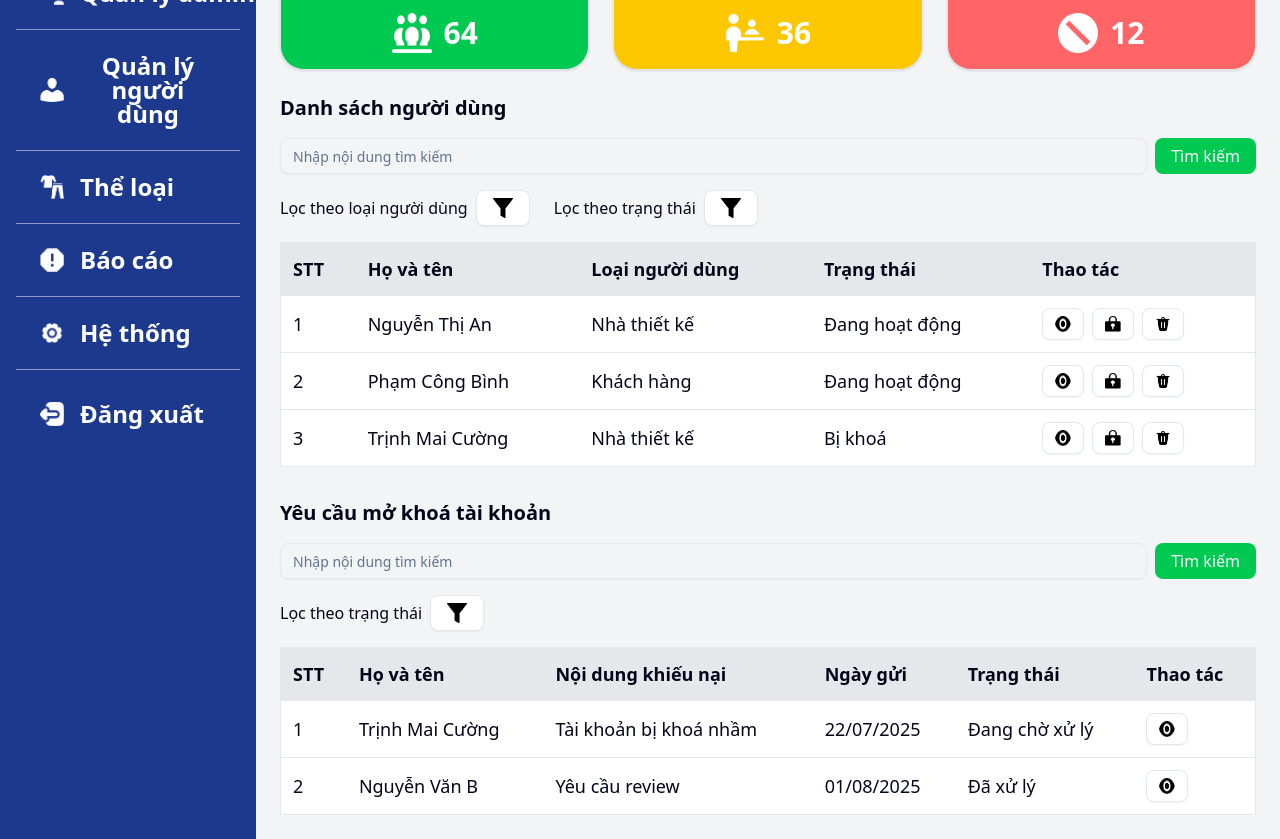
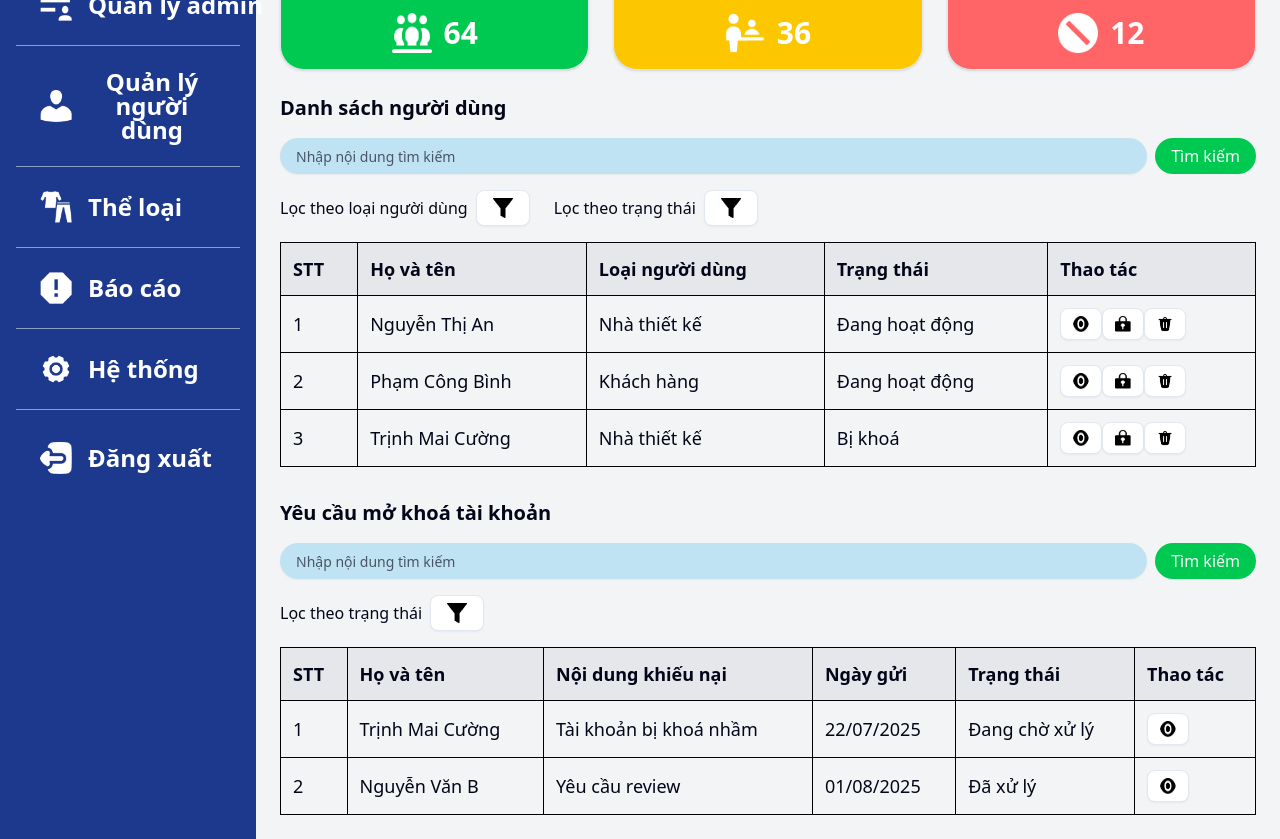
Before and after one commit to rhy221/fe-store, a Next.js app: page /admin/users in a window 1280 px wide. Shown: the part 220-1059 px from the top of the page. Built offline with nearby package versions, Linux system fonts and the light colour scheme.

Commit message:
updated icons and remove some logics on admin/users

```diff
--- a/app/admin/users/page.tsx
+++ b/app/admin/users/page.tsx
@@ -90,21 +90,19 @@ export default function AdminUsersPage() {
 
   // Filtering logic
   const filteredUsers = users.filter((u) => {
-    const matchesSearch = search.trim() === "" || u.name.toLowerCase().includes(search.trim().toLowerCase());
     const matchesStatus = userStatusFilter === "all" ? true : u.status === userStatusFilter;
     const matchesType = userTypeFilter === "all" ? true : u.type === userTypeFilter;
-    return matchesSearch && matchesStatus && matchesType;
+    return matchesStatus && matchesType;
   });
 
   const filteredUnlockRequests = unlockRequests.filter((r) => {
-    const matchesSearch = search.trim() === "" || r.name.toLowerCase().includes(search.trim().toLowerCase());
     const matchesStatus =
       unlockStatusFilter === "all"
         ? true
         : unlockStatusFilter === "pending"
         ? r.status === "pending"
         : r.status === "processed";
-    return matchesSearch && matchesStatus;
+    return matchesStatus;
   });
 
   // Display helpers
@@ -133,43 +131,43 @@ export default function AdminUsersPage() {
         <aside className="w-64 bg-blue-900 text-white p-4 space-y-4">
           <nav className="flex flex-col px-2">
             <button className="w-full flex items-center gap-4 px-4 py-4 rounded-lg hover:bg-[#002a70]">
-              <img src="/homeIcon.png" alt="Home" className="w-6 h-6 shrink-0" />
+              <img src="/homeIcon.png" alt="Home" className="w-8 h-8 shrink-0" />
               <span className="text-2xl font-semibold whitespace-nowrap leading-none">Trang chủ</span>
             </button>
             <hr className="-mx-2 my-2 h-px bg-white/50 border-0" />
 
             <button className="w-full flex items-center gap-4 px-4 py-4 rounded-lg hover:bg-[#002a70]">
-              <img src="/adminManagementIcon.png" alt="Admin Management" className="w-6 h-6 shrink-0" />
+              <img src="/adminManagementIcon.png" alt="Admin Management" className="w-8 h-8 shrink-0" />
               <span className="text-2xl font-semibold whitespace-nowrap leading-none">Quản lý admin</span>
             </button>
             <hr className="-mx-2 my-2 h-px bg-white/50 border-0" />
 
             <button className="w-full flex items-center gap-4 px-4 py-4 rounded-lg hover:bg-[#002a70]">
-              <img src="/userManagementIcon.png" alt="User Management" className="w-6 h-6 shrink-0" />
+              <img src="/userManagementIcon.png" alt="User Management" className="w-8 h-8 shrink-0" />
               <span className="text-2xl font-semibold leading-none">Quản lý người dùng</span>
             </button>
             <hr className="-mx-2 my-2 h-px bg-white/50 border-0" />
 
             <button className="w-full flex items-center gap-4 px-4 py-4 rounded-lg hover:bg-[#002a70]">
-              <img src="/styleIcon.png" alt="Style" className="w-6 h-6 shrink-0" />
+              <img src="/styleIcon.png" alt="Style" className="w-8 h-8 shrink-0" />
               <span className="text-2xl font-semibold whitespace-nowrap leading-none">Thể loại</span>
             </button>
             <hr className="-mx-2 my-2 h-px bg-white/50 border-0" />
 
             <button className="w-full flex items-center gap-4 px-4 py-4 rounded-lg hover:bg-[#002a70]">
-              <img src="/reportIcon.png" alt="Report" className="w-6 h-6 shrink-0" />
+              <img src="/reportIcon.png" alt="Report" className="w-8 h-8 shrink-0" />
               <span className="text-2xl font-semibold whitespace-nowrap leading-none">Báo cáo</span>
             </button>
             <hr className="-mx-2 my-2 h-px bg-white/50 border-0" />
 
             <button className="w-full flex items-center gap-4 px-4 py-4 rounded-lg hover:bg-[#002a70]">
-              <img src="/settingIcon.png" alt="Settings" className="w-6 h-6 shrink-0" />
+              <img src="/settingIcon.png" alt="Settings" className="w-8 h-8 shrink-0" />
               <span className="text-2xl font-semibold whitespace-nowrap leading-none">Hệ thống</span>
             </button>
             <hr className="-mx-2 my-2 h-px bg-white/50 border-0" />
 
             <button className="w-full flex items-center gap-4 px-4 py-4 rounded-lg hover:bg-[#002a70] mt-2">
-              <img src="/logoutIcon.png" alt="Logout" className="w-6 h-6 shrink-0" />
+              <img src="/logoutIcon.png" alt="Logout" className="w-8 h-8 shrink-0" />
               <span className="text-2xl font-semibold whitespace-nowrap leading-none">Đăng xuất</span>
             </button>
           </nav>
@@ -211,8 +209,9 @@ export default function AdminUsersPage() {
 
             {/* Search */}
             <div className="flex items-center gap-2">
-              <Input className="text-base" placeholder="Nhập nội dung tìm kiếm" value={search} onChange={(e) => setSearch(e.target.value)} />
-              <Button className="bg-green-500 text-base">Tìm kiếm</Button>
+              <Input className="bg-[#BFE3F3] rounded-full px-4 py-2 text-black placeholder:text-gray-600 focus:outline-none focus:ring-2 focus:ring-blue-400 border-none"
+              placeholder="Nhập nội dung tìm kiếm" value={search} onChange={(e) => setSearch(e.target.value)} />
+              <Button className="bg-green-500 text-base rounded-full">Tìm kiếm</Button>
             </div>
 
             {/* Filters on new line */}
@@ -325,8 +324,9 @@ export default function AdminUsersPage() {
 
             {/* Search */}
             <div className="flex items-center gap-2">
-              <Input className="text-base" placeholder="Nhập nội dung tìm kiếm" />
-              <Button className="bg-green-500 text-base">Tìm kiếm</Button>
+              <Input className="bg-[#BFE3F3] rounded-full px-4 py-2 text-black placeholder:text-gray-600 focus:outline-none focus:ring-2 focus:ring-blue-400 border-none"
+              placeholder="Nhập nội dung tìm kiếm" />
+              <Button className="bg-green-500 text-base rounded-full">Tìm kiếm</Button>
             </div>
 
             {/* Filters on new line */}
@@ -391,24 +391,24 @@ export default function AdminUsersPage() {
   // Helper components
   function UserTable({ users }: { users: User[] }) {
     return (
-      <table className="w-full bg-white border text-lg mt-4">
+    <table className="w-full border border-black text-lg mt-4 border-collapse">
   <thead>
     <tr className="bg-gray-200 text-left">
-            <th className="p-3 font-semibold">STT</th>
-            <th className="p-3 font-semibold">Họ và tên</th>
-            <th className="p-3 font-semibold">Loại người dùng</th>
-            <th className="p-3 font-semibold">Trạng thái</th>
-            <th className="p-3 font-semibold">Thao tác</th>
+      <th className="p-3 font-semibold border border-black">STT</th>
+      <th className="p-3 font-semibold border border-black">Họ và tên</th>
+      <th className="p-3 font-semibold border border-black">Loại người dùng</th>
+      <th className="p-3 font-semibold border border-black">Trạng thái</th>
+      <th className="p-3 font-semibold border border-black">Thao tác</th>
     </tr>
   </thead>
   <tbody>
     {users.map((u, i) => (
-            <tr key={u.id} className="border-t">
-              <td className="p-3">{i + 1}</td>
-              <td className="p-3">{u.name}</td>
-              <td className="p-3">{displayUserType(u.type)}</td>
-              <td className="p-3">{displayUserStatus(u.status)}</td>
-              <td className="p-3 flex gap-2">
+      <tr key={u.id} className="border border-black">
+        <td className="p-3 border border-black">{i + 1}</td>
+        <td className="p-3 border border-black">{u.name}</td>
+        <td className="p-3 border border-black">{displayUserType(u.type)}</td>
+        <td className="p-3 border border-black">{displayUserStatus(u.status)}</td>
+        <td className="p-3 border border-black items-center gap-2">
                 <Button size="sm" variant="outline">
                   <img src="/viewIcon.png" alt="View" className="w-4 h-4" />
                 </Button>
@@ -434,26 +434,26 @@ export default function AdminUsersPage() {
 
   function UnlockRequestTable({ requests }: { requests: UnlockRequest[] }) {
     return (
-      <table className="w-full bg-white border text-lg mt-4">
+<table className="w-full border border-black text-lg mt-4 border-collapse">
   <thead>
     <tr className="bg-gray-200 text-left">
-            <th className="p-3 font-semibold">STT</th>
-            <th className="p-3 font-semibold">Họ và tên</th>
-            <th className="p-3 font-semibold">Nội dung khiếu nại</th>
-            <th className="p-3 font-semibold">Ngày gửi</th>
-            <th className="p-3 font-semibold">Trạng thái</th>
-            <th className="p-3 font-semibold">Thao tác</th>
+      <th className="p-3 font-semibold border border-black">STT</th>
+      <th className="p-3 font-semibold border border-black">Họ và tên</th>
+      <th className="p-3 font-semibold border border-black">Nội dung khiếu nại</th>
+      <th className="p-3 font-semibold border border-black">Ngày gửi</th>
+      <th className="p-3 font-semibold border border-black">Trạng thái</th>
+       <th className="p-3 font-semibold border border-black">Thao tác</th>
     </tr>
   </thead>
   <tbody>
     {requests.map((r, i) => (
-            <tr key={r.id} className="border-t">
-              <td className="p-3">{i + 1}</td>
-              <td className="p-3">{r.name}</td>
-              <td className="p-3">{r.reason}</td>
-              <td className="p-3">{r.date}</td>
-              <td className="p-3">{displayUnlockStatus(r.status)}</td>
-              <td className="p-3">
+      <tr key={r.id} className="border border-black">
+        <td className="p-3 border border-black">{i + 1}</td>
+        <td className="p-3 border border-black">{r.name}</td>
+        <td className="p-3 border border-black">{r.reason}</td>
+        <td className="p-3 border border-black">{r.date}</td>
+        <td className="p-3 border border-black">{displayUnlockStatus(r.status)}</td>
+        <td className="p-3 border border-black">
                 <Button size="sm" variant="outline">
                  <img src="/viewIcon.png" alt="View" className="w-4 h-4" />
                 </Button>
```
Also changed, not shown: app/customer-detail/page.tsx (+9 -9 lines), app/designer-detail/page.tsx (+9 -9 lines). Lines whose indentation alone changed are shown as unchanged.
